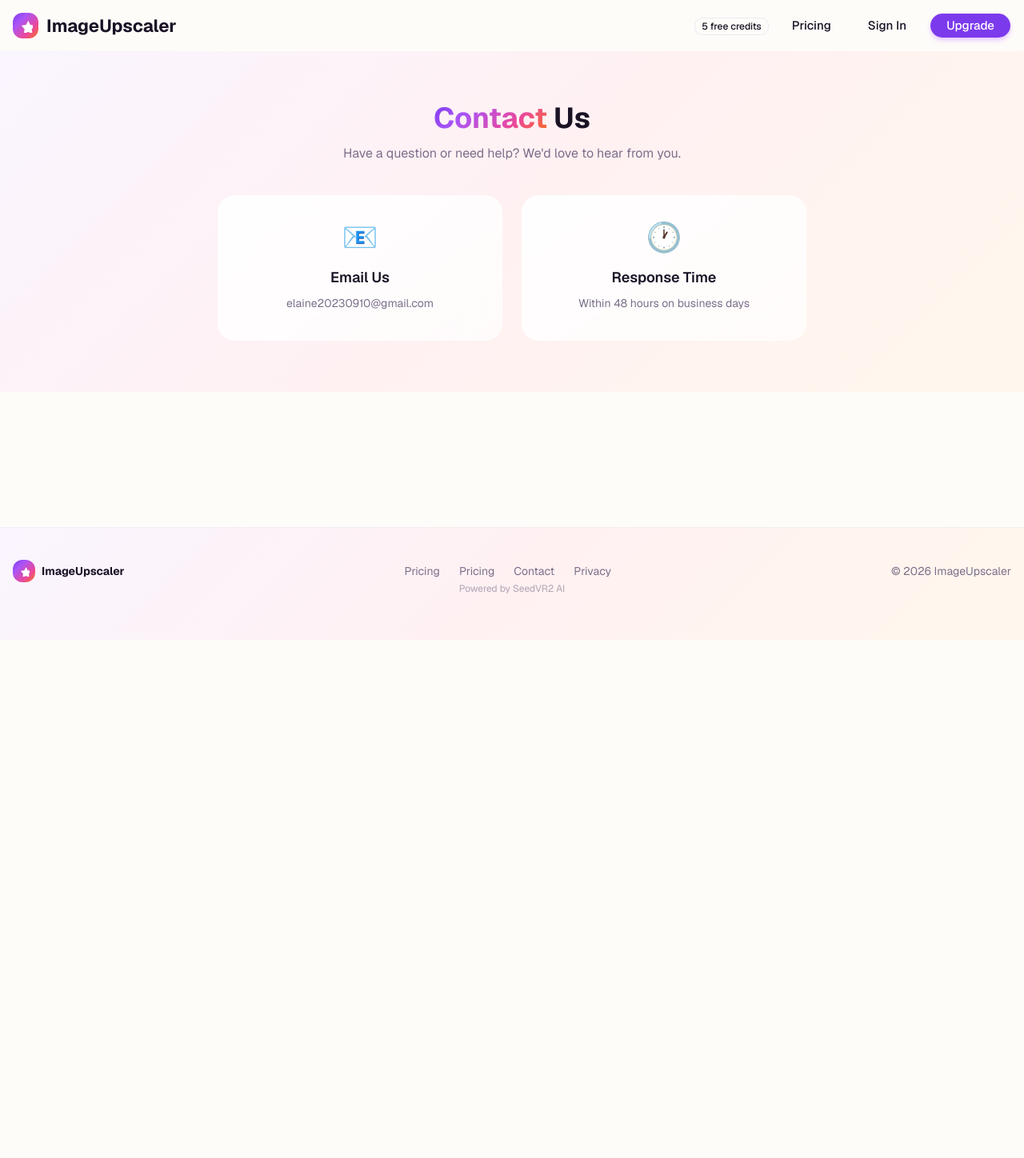
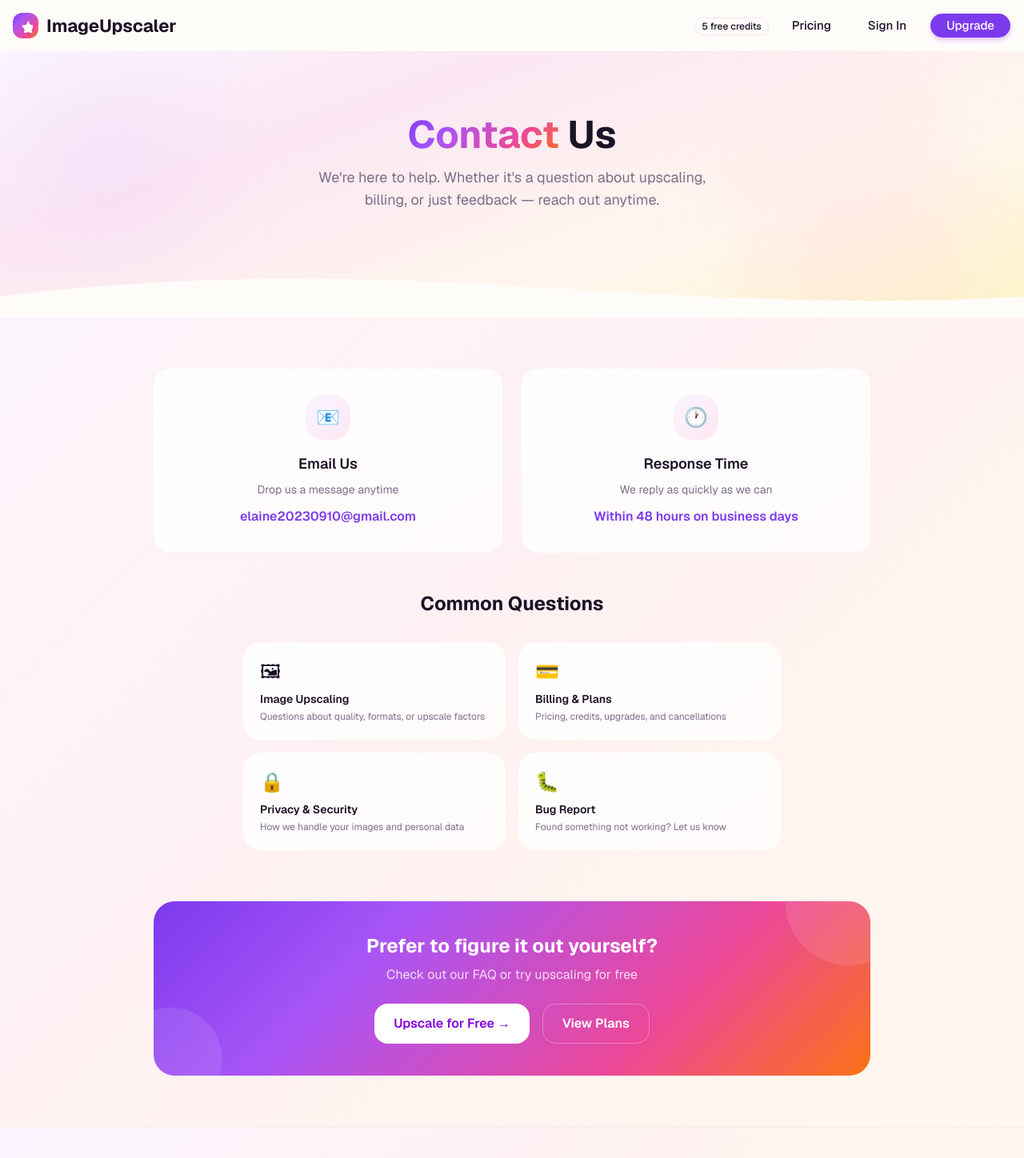
Before and after one commit to elaine202309/imageupscaler, a Next.js app: page /contact in a window 1280 px wide. Shown: the top 1448 px of the page at 80% size. Before the commit the page ends 800 px from the top, so only its background shows below. Built offline with nearby package versions, Linux system fonts and the light colour scheme; no server answers.

Commit message:
Enrich contact page with hero, topics, and CTA

```diff
--- a/src/app/contact/page.tsx
+++ b/src/app/contact/page.tsx
@@ -1,29 +1,85 @@
 export default function ContactPage() {
   return (
     <div style={{ background: "var(--gradient-subtle)" }}>
-      <div className="container mx-auto max-w-3xl px-4 py-16">
-        <div className="text-center mb-10">
-          <h1 className="text-4xl font-bold mb-3">
+      {/* Header */}
+      <section className="relative overflow-hidden" style={{ background: "var(--gradient-hero)" }}>
+        <div className="absolute top-10 left-10 w-48 h-48 bg-purple-300/20 rounded-full blur-3xl animate-float" />
+        <div className="absolute top-20 right-20 w-64 h-64 bg-pink-300/15 rounded-full blur-3xl animate-float-delay" />
+        <div className="container mx-auto max-w-3xl px-4 py-20 text-center relative z-10">
+          <h1 className="text-5xl font-bold mb-4">
             <span className="gradient-text">Contact</span> Us
           </h1>
-          <p className="text-muted-foreground max-w-md mx-auto">
-            Have a question or need help? We'd love to hear from you.
+          <p className="text-lg text-muted-foreground max-w-lg mx-auto">
+            We're here to help. Whether it's a question about upscaling, billing, or just feedback — reach out anytime.
           </p>
         </div>
+        <div className="relative">
+          <svg viewBox="0 0 1440 60" fill="var(--background)"><path d="M0 60V30C240 0 480 0 720 15C960 30 1200 45 1440 30V60H0Z" /></svg>
+        </div>
+      </section>
 
-        <div className="grid grid-cols-1 md:grid-cols-2 gap-6">
-          <div className="glass rounded-2xl p-8 text-center">
-            <div className="text-4xl mb-4">📧</div>
-            <h3 className="text-lg font-semibold mb-2">Email Us</h3>
-            <p className="text-sm text-muted-foreground mb-1">elaine20230910@gmail.com</p>
+      {/* Contact Cards */}
+      <section className="py-16 px-4">
+        <div className="container mx-auto max-w-4xl">
+          <div className="grid grid-cols-1 md:grid-cols-2 gap-6 mb-12">
+            <div className="glass rounded-2xl p-8 text-center hover:shadow-lg transition-all">
+              <div className="w-14 h-14 mx-auto mb-4 rounded-2xl flex items-center justify-center text-2xl" style={{ background: "linear-gradient(135deg, #faf5ff, #fce7f3)" }}>
+                📧
+              </div>
+              <h3 className="text-lg font-semibold mb-2">Email Us</h3>
+              <p className="text-muted-foreground text-sm mb-3">Drop us a message anytime</p>
+              <a href="mailto:elaine20230910@gmail.com" className="text-primary font-semibold hover:underline">
+                elaine20230910@gmail.com
+              </a>
+            </div>
+            <div className="glass rounded-2xl p-8 text-center hover:shadow-lg transition-all">
+              <div className="w-14 h-14 mx-auto mb-4 rounded-2xl flex items-center justify-center text-2xl" style={{ background: "linear-gradient(135deg, #faf5ff, #fce7f3)" }}>
+                🕐
+              </div>
+              <h3 className="text-lg font-semibold mb-2">Response Time</h3>
+              <p className="text-muted-foreground text-sm mb-3">We reply as quickly as we can</p>
+              <p className="text-primary font-semibold">Within 48 hours on business days</p>
+            </div>
           </div>
-          <div className="glass rounded-2xl p-8 text-center">
-            <div className="text-4xl mb-4">🕐</div>
-            <h3 className="text-lg font-semibold mb-2">Response Time</h3>
-            <p className="text-sm text-muted-foreground">Within 48 hours on business days</p>
+
+          {/* Common Topics */}
+          <div className="max-w-2xl mx-auto">
+            <h2 className="text-2xl font-bold text-center mb-8">Common Questions</h2>
+            <div className="grid grid-cols-1 sm:grid-cols-2 gap-4">
+              <TopicCard icon="🖼" title="Image Upscaling" desc="Questions about quality, formats, or upscale factors" />
+              <TopicCard icon="💳" title="Billing & Plans" desc="Pricing, credits, upgrades, and cancellations" />
+              <TopicCard icon="🔒" title="Privacy & Security" desc="How we handle your images and personal data" />
+              <TopicCard icon="🐛" title="Bug Report" desc="Found something not working? Let us know" />
+            </div>
+          </div>
+
+          {/* Bottom CTA */}
+          <div className="text-center mt-16">
+            <div className="rounded-3xl p-10 relative overflow-hidden" style={{ background: "var(--gradient-primary)" }}>
+              <div className="relative z-10">
+                <h3 className="text-2xl font-bold text-white mb-2">Prefer to figure it out yourself?</h3>
+                <p className="text-white/80 mb-6">Check out our FAQ or try upscaling for free</p>
+                <div className="flex gap-4 justify-center">
+                  <a href="/" className="inline-flex items-center gap-2 bg-white text-purple-700 font-semibold px-6 py-3 rounded-xl hover:bg-white/90 transition-all">Upscale for Free →</a>
+                  <a href="/pricing" className="inline-flex items-center gap-2 border border-white/30 text-white font-semibold px-6 py-3 rounded-xl hover:bg-white/10 transition-all">View Plans</a>
+                </div>
+              </div>
+              <div className="absolute top-0 right-0 w-40 h-40 bg-white/10 rounded-full -translate-y-1/2 translate-x-1/3" />
+              <div className="absolute bottom-0 left-0 w-32 h-32 bg-white/10 rounded-full translate-y-1/3 -translate-x-1/3" />
+            </div>
           </div>
         </div>
-      </div>
+      </section>
     </div>
   );
 }
+
+function TopicCard({ icon, title, desc }: { icon: string; title: string; desc: string }) {
+  return (
+    <div className="glass rounded-2xl p-5 hover:shadow-md transition-all">
+      <div className="text-2xl mb-2">{icon}</div>
+      <h4 className="font-semibold text-sm mb-1">{title}</h4>
+      <p className="text-xs text-muted-foreground">{desc}</p>
+    </div>
+  );
+}
```
